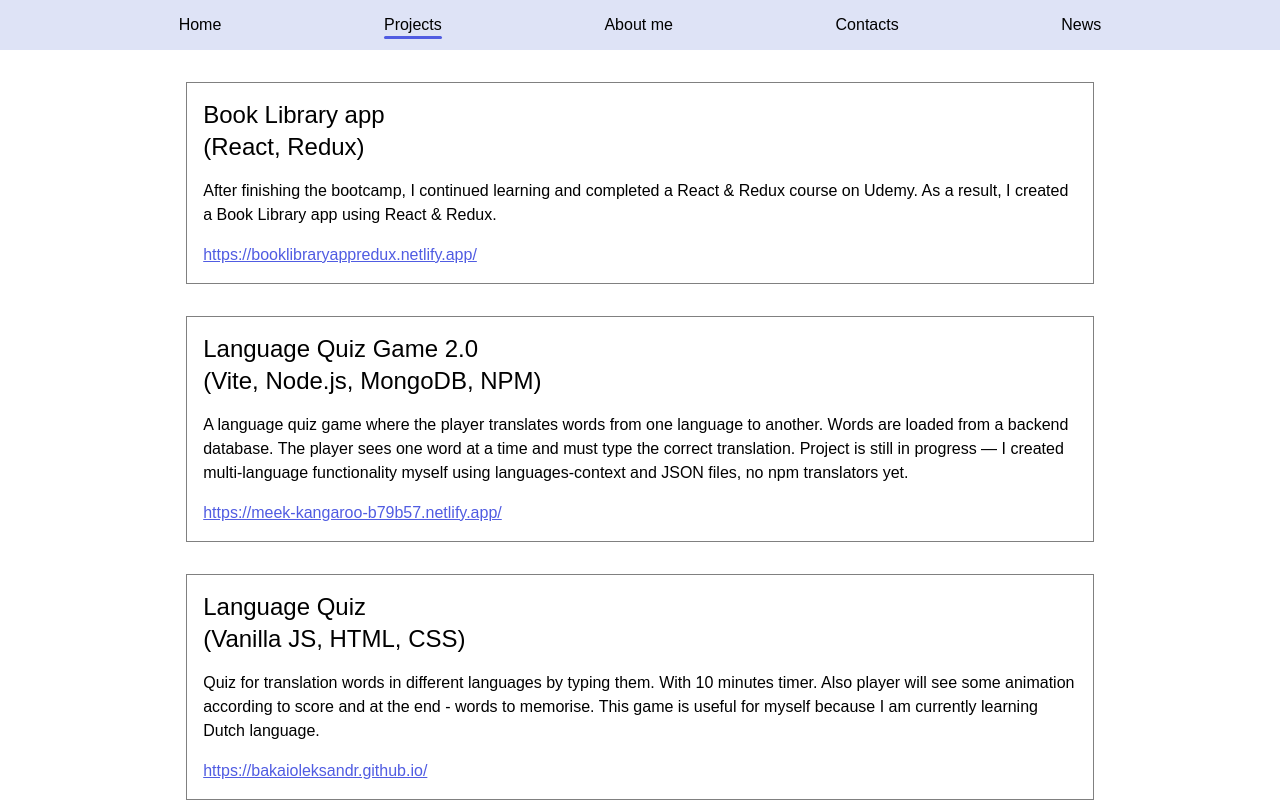
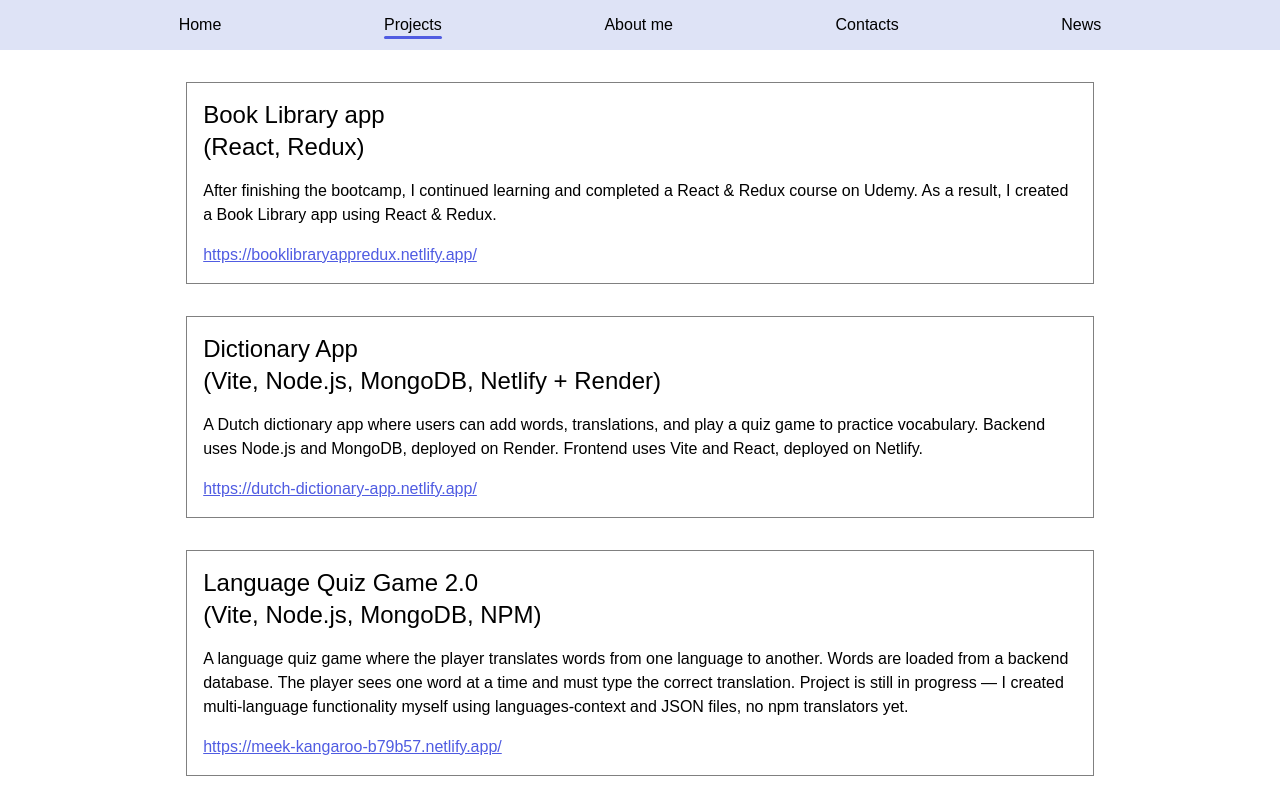
Before and after one commit to BakaiOleksandr/Portfolio, a React (Vite) app: page /projects in a window 1280 px wide. Shown: the top 801 px of the page. Built offline with nearby package versions, Linux system fonts and the light colour scheme.

Commit message:
added dictionary app

```diff
--- a/src/pages/MyProjects.jsx
+++ b/src/pages/MyProjects.jsx
@@ -19,6 +19,24 @@ export default function MyProjects() {
           https://booklibraryappredux.netlify.app/
         </a>
       </div>
+      <div className={styles.projectsTextConteiner}>
+        {/* Dictionary App */}
+        <div className={styles.projectsHeader}>
+          Dictionary App
+          <br />
+          (Vite, Node.js, MongoDB, Netlify + Render)
+        </div>
+        <p className={styles.text}>
+          A Dutch dictionary app where users can add words,
+          translations, and play a quiz game to practice vocabulary. Backend
+          uses Node.js and MongoDB, deployed on Render. Frontend uses Vite and
+          React, deployed on Netlify.
+        </p>
+        <a href="https://dutch-dictionary-app.netlify.app/" target="_blank">
+          https://dutch-dictionary-app.netlify.app/
+        </a>
+      </div>
+
       <div className={styles.projectsTextConteiner}>
         {/* Language Quiz Game 2.0 */}
         <div className={styles.projectsHeader}>
```
